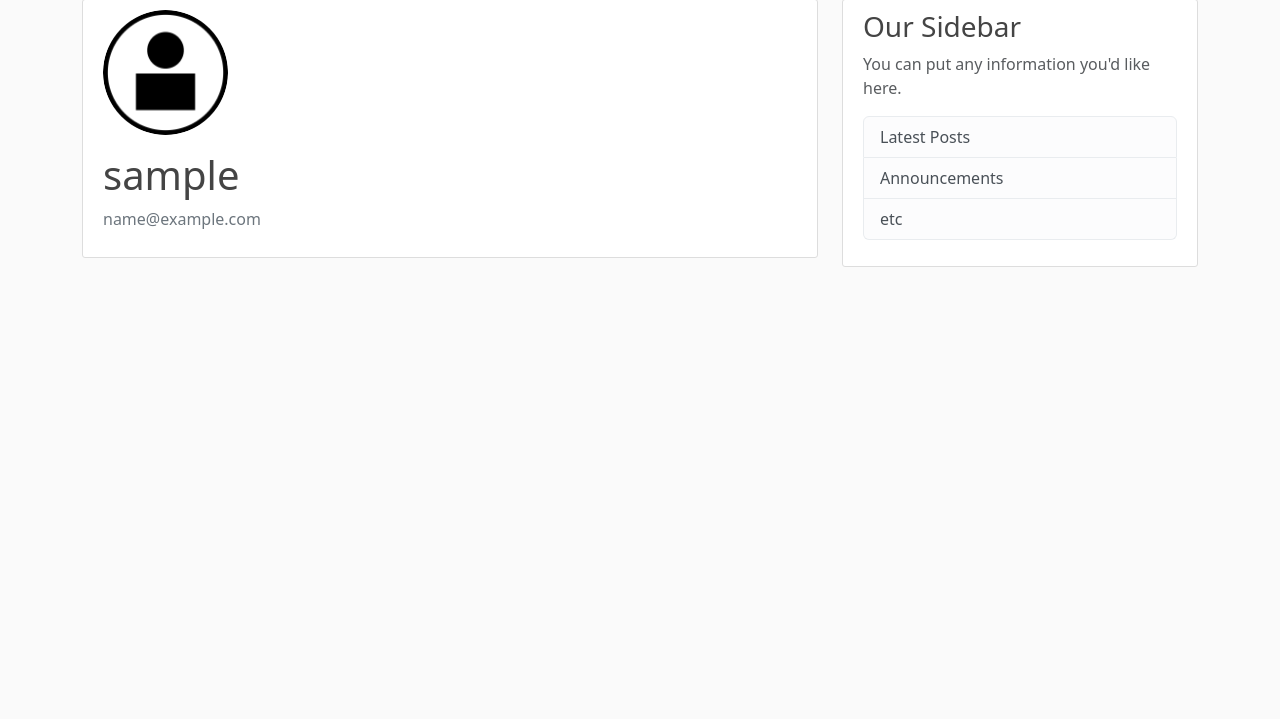
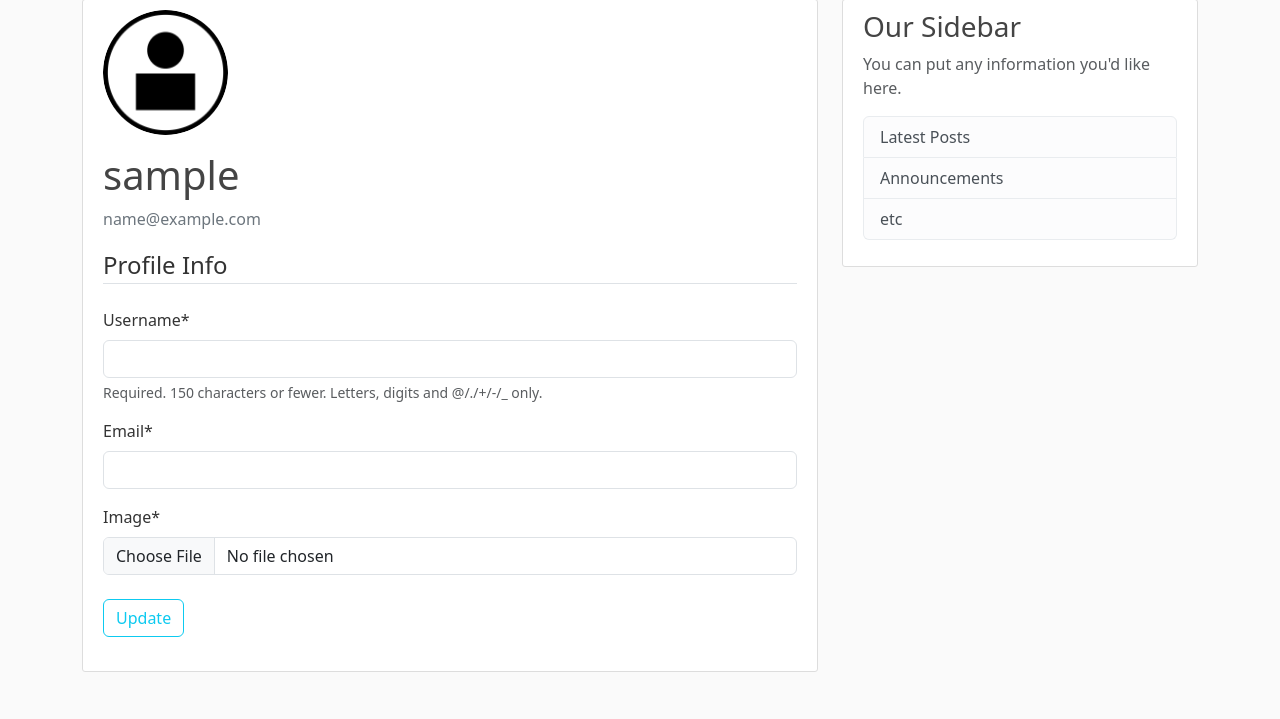
Before and after one commit to anonzerg/bLOG, a Django app: template templates/users/profile.html in a window 1280 px wide. Shown: the part 81-800 px from the top of the page. Run offline with Django 5.2, Linux system fonts and the light colour scheme; the template is opened without the code that fills it: values that come from a table or form of the project are taken from there, others are empty; the visitor is signed in with stand-in values (Sample User, id 1); some libraries are stand-ins or nearby versions.

Commit message:
add functionality to update user info and profile image

```diff
--- a/templates/users/profile.html
+++ b/templates/users/profile.html
@@ -1,4 +1,5 @@
 {% extends "blog/base.html" %}
+{% load crispy_forms_tags %}
 {% block content %}
   <div class="content-section">
     <div class="media">
@@ -8,5 +9,16 @@
         <p class="text-secondary">{{ user.email }}</p>
       </div>
     </div>
-  </div>
+      <form method="POST" enctype="multipart/form-data">
+        {% csrf_token %}
+        <fieldset class="form-group">
+          <legend class="border-bottom mb-4">Profile Info</legend>
+          {{ user_update_form|crispy }}
+          {{ profile_update_form|crispy }}
+        </fieldset>
+        <div class="form-group pb-3">
+          <button class="btn btn-outline-info mt-2 mb-2" type="submit">Update</button>
+        </div>
+      </form>
+    </div>
 {% endblock content %}
--- a/users/forms.py
+++ b/users/forms.py
@@ -1,6 +1,7 @@
 from django import forms
 from django.contrib.auth.models import User
 from django.contrib.auth.forms import UserCreationForm
+from .models import Profile
 
 # this file is confusing
 class UserRegisterForm(UserCreationForm):
@@ -9,3 +10,15 @@ class UserRegisterForm(UserCreationForm):
     class Meta:
         model = User
         fields = ["username", "email", "password1", "password2"]
+
+class UserUpdateForm(forms.ModelForm):
+    email = forms.EmailField()
+
+    class Meta:
+        model = User
+        fields = ["username", "email"]
+
+class ProfileUpdateForm(forms.ModelForm):
+    class Meta:
+        model = Profile
+        fields = ["image"]
```
Also changed, not shown: users/views.py (+16 -3 lines).
